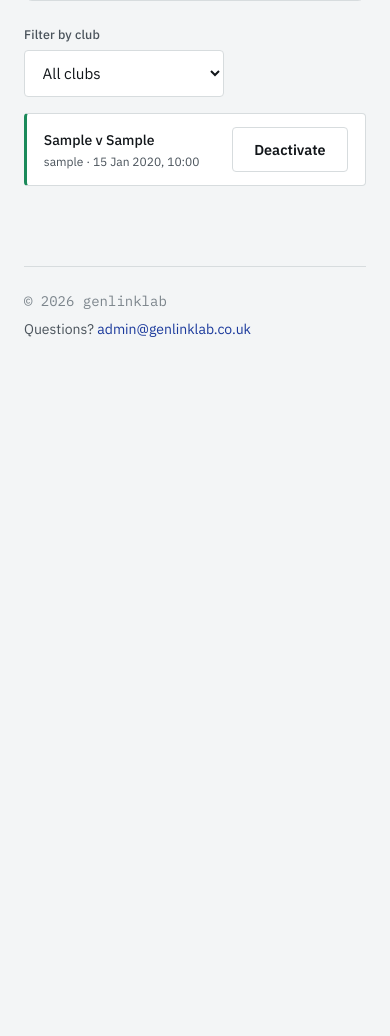
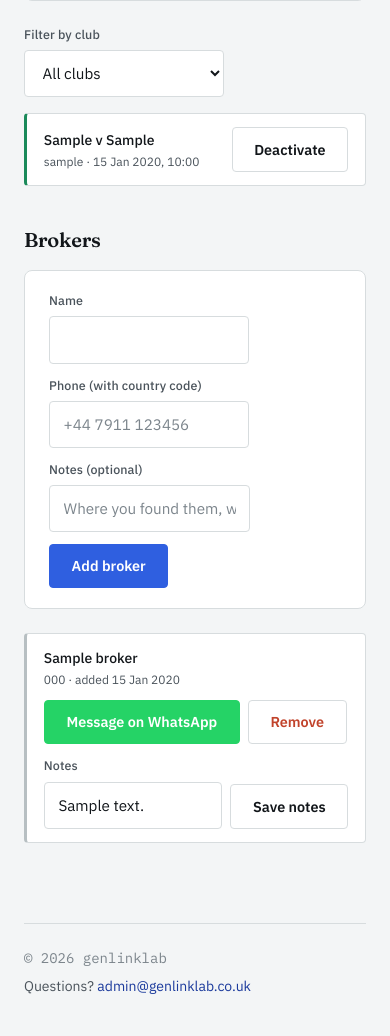
Before and after one commit to LuffyAnonymous/Genlink, a Flask app: page /admin/ in a window 390 px wide. Shown: the part 1133-2169 px from the top of the page. Before the commit the page ends 1470 px from the top, so only its background shows below. Run offline with Flask 3, Linux system fonts and the light colour scheme; a user stored in the database is signed in; tables that the repository leaves empty hold one stand-in row (values such as "Sample post"); some libraries are stand-ins or nearby versions.

Commit message:
Add a broker contacts section to the admin dashboard
Lets you keep a simple list of broker contacts (name, phone, notes)
and message them on WhatsApp with one click - a "Message on WhatsApp"
button opens wa.me/<their number> in a new tab. This is the click-to-
chat approach, not the full WhatsApp Business API: their replies land
in your own regular WhatsApp app, not inside this dashboard. Getting
real two-way messages to show up here would need Meta Business
verification and a dedicated WhatsApp Business phone number - a much
bigger, separate project. The Notes field is how you manually log
what a broker asked after checking WhatsApp yourself.

New Broker model/table (brokers), three admin routes (add/update-
notes/delete, all rate-limited and admin-gated like every other admin
action), and a whatsapp_url template filter that strips a phone number
down to the digits-only format wa.me requires.

The delete-confirmation button reuses the data-attribute + real-JS-
string pattern from the user-delete fix earlier today (not an inline
onsubmit with the name interpolated into it) - broker names can just
as easily contain an apostrophe. Verified directly: adding a broker,
the WhatsApp link correctly stripping a messy "+44 7911-123 456" down
to "https://wa.me/447911123456", notes persisting after reload, the
confirm dialog showing the right message for an apostrophe name, and
both dismiss (blocks deletion) and accept (actually deletes, confirmed
against the database) working correctly.

Co-Authored-By: Claude Sonnet 5 <noreply@anthropic.com>

```diff
--- a/app/__init__.py
+++ b/app/__init__.py
@@ -44,6 +44,12 @@ def create_app(config_class=Config):
     @app.context_processor
     def inject_globals():
         return {"admin_email": app.config["ADMIN_EMAIL"]}
+
+    @app.template_filter("whatsapp_url")
+    def whatsapp_url_filter(phone):
+        # wa.me wants just digits (country code + number, no +/spaces/dashes).
+        digits = "".join(ch for ch in (phone or "") if ch.isdigit())
+        return f"https://wa.me/{digits}" if digits else "#"
 
     @app.template_filter("initials")
     def initials_filter(name):
--- a/app/admin/routes.py
+++ b/app/admin/routes.py
@@ -6,7 +6,7 @@ from flask_login import login_required, current_user
 
 from app.clubs import CLUBS, get_club
 from app.extensions import db, limiter
-from app.models import User, RegistrationToken, CreditTransaction, Match
+from app.models import User, RegistrationToken, CreditTransaction, Match, Broker
 from app.utils.email import send_user_welcome_email
 
 admin_bp = Blueprint("admin", __name__)
@@ -33,6 +33,7 @@ def dashboard():
     matches = (
         Match.query.order_by(Match.club_slug.asc(), Match.kickoff_at.asc().nullslast()).all()
     )
+    brokers = Broker.query.order_by(Broker.created_at.desc()).all()
 
     return render_template(
         "admin/dashboard.html",
@@ -40,6 +41,7 @@ def dashboard():
         all_users=all_users,
         matches=matches,
         clubs=CLUBS,
+        brokers=brokers,
     )
 
 
@@ -236,3 +238,50 @@ def toggle_match(match_id):
     db.session.commit()
     flash(f"{match.name} is now {'active' if match.is_active else 'inactive'}.", "success")
     return redirect(url_for("admin.dashboard"))
+
+
+@admin_bp.route("/brokers", methods=["POST"])
+@limiter.limit("100 per minute", key_func=lambda: str(current_user.get_id()))
+@admin_required
+def add_broker():
+    name = (request.form.get("name") or "").strip()
+    phone = (request.form.get("phone") or "").strip()
+    notes = (request.form.get("notes") or "").strip()
+
+    if not name or not phone:
+        flash("Enter a name and phone number.", "error")
+        return redirect(url_for("admin.dashboard"))
+
+    db.session.add(Broker(name=name, phone=phone, notes=notes or None))
+    db.session.commit()
+    flash(f"Added {name}.", "success")
+    return redirect(url_for("admin.dashboard"))
+
+
+@admin_bp.route("/brokers/<int:broker_id>/notes", methods=["POST"])
+@limiter.limit("100 per minute", key_func=lambda: str(current_user.get_id()))
+@admin_required
+def update_broker_notes(broker_id):
+    broker = db.session.query(Broker).with_for_update().get(broker_id)
+    if not broker:
+        abort(404)
+
+    broker.notes = (request.form.get("notes") or "").strip() or None
+    db.session.commit()
+    flash(f"Updated notes for {broker.name}.", "success")
+    return redirect(url_for("admin.dashboard"))
+
+
+@admin_bp.route("/brokers/<int:broker_id>/delete", methods=["POST"])
+@limiter.limit("100 per minute", key_func=lambda: str(current_user.get_id()))
+@admin_required
+def delete_broker(broker_id):
+    broker = db.session.query(Broker).with_for_update().get(broker_id)
+    if not broker:
+        abort(404)
+
+    name = broker.name
+    db.session.delete(broker)
+    db.session.commit()
+    flash(f"Removed {name}.", "success")
+    return redirect(url_for("admin.dashboard"))
--- a/app/models.py
+++ b/app/models.py
@@ -162,6 +162,21 @@ class GeneratedTicket(db.Model):
         return f"<GeneratedTicket {self.match_name} - {self.account_email}>"
 
 
+class Broker(db.Model):
+    """A potential/existing broker contact for outreach - not a customer
+    account, just a name/phone/notes the admin keeps to message brokers on
+    WhatsApp and jot down what they asked. No automatic message capture -
+    that would need the full WhatsApp Business API, not this."""
+
+    __tablename__ = "brokers"
+
+    id = db.Column(db.Integer, primary_key=True)
+    name = db.Column(db.String(120), nullable=False)
+    phone = db.Column(db.String(40), nullable=False)
+    notes = db.Column(db.Text, nullable=True)
+    created_at = db.Column(db.DateTime, default=datetime.utcnow, nullable=False)
+
+
 class Ticket(db.Model):
     __tablename__ = "tickets"
 
--- a/app/templates/admin/dashboard.html
+++ b/app/templates/admin/dashboard.html
@@ -189,6 +189,75 @@
   {% endif %}
 </div>
 
+<!-- ===================================================== -->
+<!-- BROKERS -->
+<!-- ===================================================== -->
+<div class="mt-10">
+  <h2 class="display text-xl mb-4">Brokers</h2>
+
+  <div class="settings-row fade-up mb-6" style="justify-content:flex-start">
+    <form method="POST" action="{{ url_for('admin.add_broker') }}" class="flex items-end gap-3 flex-wrap w-full">
+      <input type="hidden" name="csrf_token" value="{{ csrf_token() }}">
+      <div class="field" style="max-width:200px">
+        <label>Name</label>
+        <input type="text" name="name" required>
+      </div>
+      <div class="field" style="max-width:200px">
+        <label>Phone (with country code)</label>
+        <input type="text" name="phone" placeholder="+44 7911 123456" required>
+      </div>
+      <div class="field" style="max-width:260px">
+        <label>Notes (optional)</label>
+        <input type="text" name="notes" placeholder="Where you found them, what they asked...">
+      </div>
+      <button type="submit" class="btn btn-primary">Add broker</button>
+    </form>
+  </div>
+
+  {% if brokers %}
+    <div class="space-y-2">
+      {% for broker in brokers %}
+        <div class="ticket-row fade-up">
+          <div class="flex items-center justify-between flex-wrap gap-3 mb-3">
+            <div class="min-w-0">
+              <p class="text-sm font-medium">{{ broker.name }}</p>
+              <p class="text-xs mt-1" style="color:var(--muted)">
+                {{ broker.phone }} &middot; added {{ broker.created_at.strftime('%d %b %Y') }}
+              </p>
+            </div>
+            <div class="flex items-center gap-2 flex-wrap">
+              <a
+                href="{{ broker.phone|whatsapp_url }}"
+                target="_blank"
+                rel="noopener noreferrer"
+                class="btn"
+                style="background:#25D366; border-color:#25D366; color:#fff;"
+              >
+                Message on WhatsApp
+              </a>
+              <form method="POST" action="{{ url_for('admin.delete_broker', broker_id=broker.id) }}" class="delete-broker-form" data-name="{{ broker.name }}">
+                <input type="hidden" name="csrf_token" value="{{ csrf_token() }}">
+                <button type="submit" class="btn btn-ghost" style="color:var(--danger)">Remove</button>
+              </form>
+            </div>
+          </div>
+
+          <form method="POST" action="{{ url_for('admin.update_broker_notes', broker_id=broker.id) }}" class="flex items-end gap-2">
+            <input type="hidden" name="csrf_token" value="{{ csrf_token() }}">
+            <div class="field" style="max-width:400px; flex:1">
+              <label>Notes</label>
+              <input type="text" name="notes" value="{{ broker.notes or '' }}" placeholder="Where you found them, what they asked...">
+            </div>
+            <button type="submit" class="btn btn-ghost">Save notes</button>
+          </form>
+        </div>
+      {% endfor %}
+    </div>
+  {% else %}
+    <p class="text-sm" style="color:var(--muted)">No brokers added yet.</p>
+  {% endif %}
+</div>
+
 <script>
   // Built as a real JS string at runtime (not interpolated into an inline
   // attribute) - a user.email containing an apostrophe (a real pattern,
@@ -202,6 +271,15 @@
       }
     });
   });
+
+  document.querySelectorAll(".delete-broker-form").forEach(function (form) {
+    form.addEventListener("submit", function (event) {
+      var name = form.dataset.name || "this broker";
+      if (!confirm("Remove " + name + " from your broker list?")) {
+        event.preventDefault();
+      }
+    });
+  });
 </script>
 
 {% endblock %}
```
